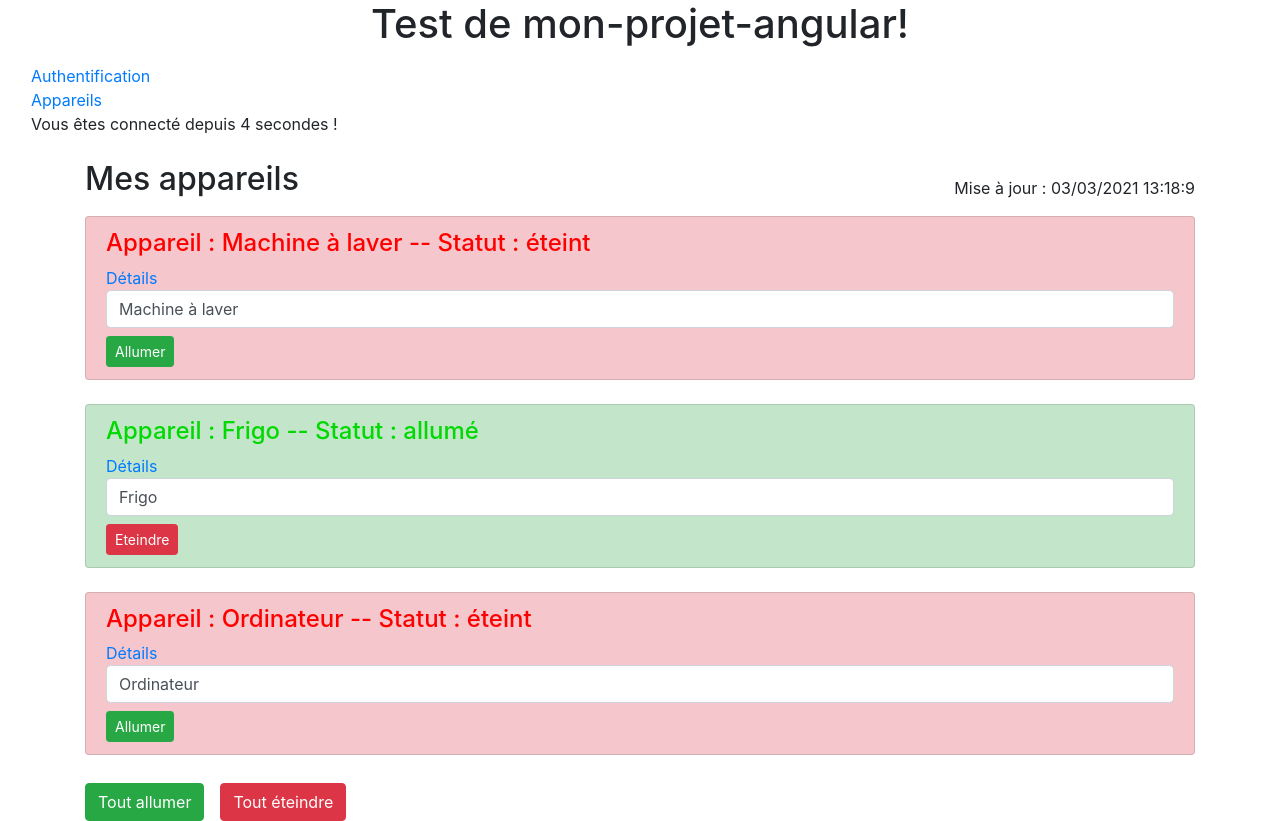
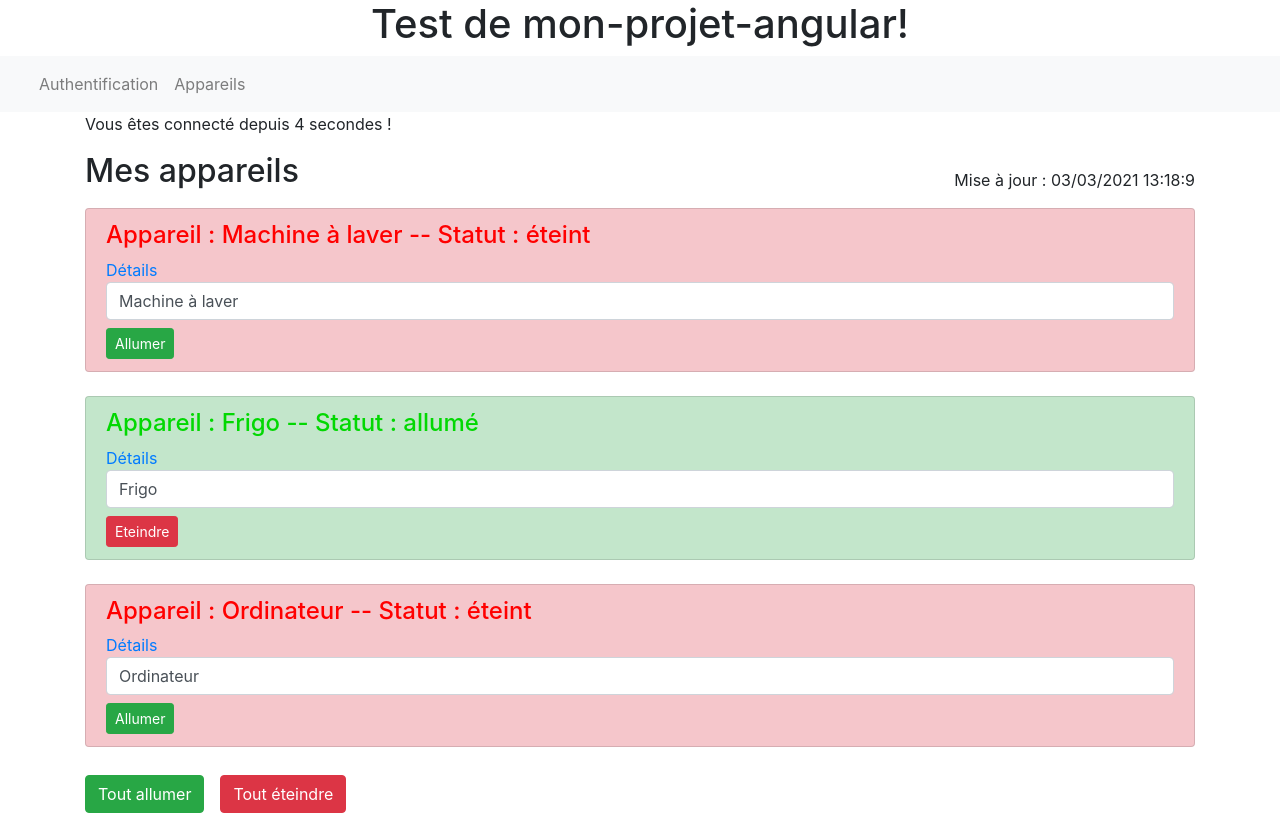
Before and after one commit to romualdblondiaux/mon-projet-angular, an Angular app: page / in a window 1280 px wide. Built offline with nearby package versions, Linux system fonts and the light colour scheme.

Commit message:
modif nav

```diff
--- a/src/app/app.component.html
+++ b/src/app/app.component.html
@@ -5,19 +5,22 @@
   </h1>
 </div>
 
-<nav class="navbar navbar-default">
-  <div class="container-fluid">
-    <div class="navbar-collapse">
-      <ul class="nav navbar-nav">
-        <li routerLinkActive="active"><a routerLink="auth">Authentification</a></li>
-        <li routerLinkActive="active"><a routerLink="appareils">Appareils</a></li>
-      </ul>
-      <div class="navbar-right">
-        <p>Vous êtes connecté depuis {{ secondes }} secondes !</p>
-    </div>
-    </div>
+<nav class="navbar navbar-expand-lg navbar-light bg-light">
+  <div class="collapse navbar-collapse container-fluid" id="navbarNav">
+    <ul class="navbar-nav">
+      <li class="nav-item" routerLinkActive="active">
+        <a class="nav-link" routerLink="auth">Authentification</a>
+      </li>
+      <li class="nav-item" routerLinkActive="active">
+        <a class="nav-link" routerLink="appareils">Appareils</a>
+      </li>
+    </ul>
   </div>
 </nav>
+  <div class="container">
+    <p>Vous êtes connecté depuis {{ secondes }} secondes !</p>
+  </div>
+
 
 <div class="container">
   <div class="row">
--- a/src/app/services/appareil.service.ts
+++ b/src/app/services/appareil.service.ts
@@ -49,12 +49,12 @@ export class AppareilService {
     }
   }
 
-  switchOnOne(i: number) {
+  switchOnOne(i: number): void {
     this.appareils[i].status = 'allumé';
     this.emitAppareilSubject();
   }
 
-  switchOffOne(i: number) {
+  switchOffOne(i: number): void {
     this.appareils[i].status = 'éteint';
     this.emitAppareilSubject();
   }
```
